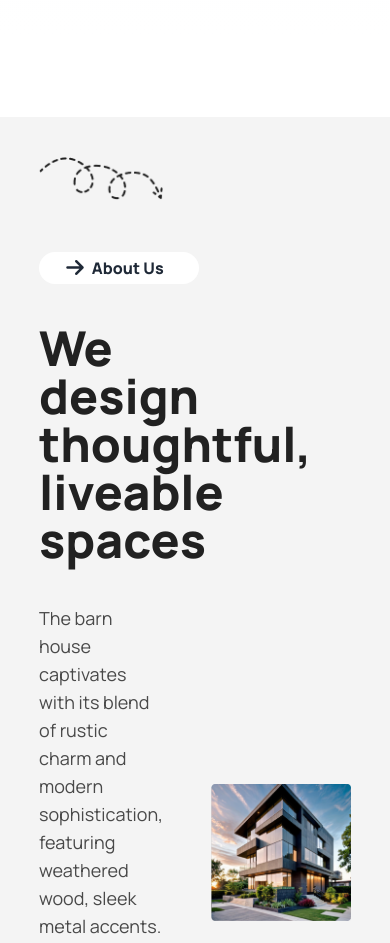
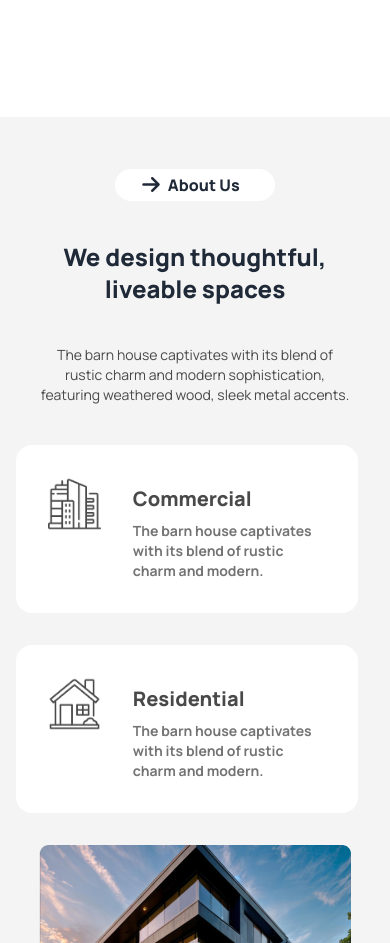
Before and after one commit to rabbi8535/Assignment-3, a plain HTML site: page index.html in a window 390 px wide. Shown: the part 671-1614 px from the top of the page. Drawn offline with nearby package versions, Linux system fonts and the light colour scheme.

Commit message:
responsive property section

```diff
--- a/index.html
+++ b/index.html
@@ -97,10 +97,10 @@
         </div>
     </header>
     <main class="">
-        <section class="w-full bg-section">
-            <div class=" container w-4/5 mx-auto my-20 py-10 grid grid-cols-2  gap-8  ">
-               <div class="sub-container grid grid-cols-1 mr-4 gap-10">
-                <div>
+        <section class="property w-full bg-section">
+            <div class=" container w-4/5 mx-auto my-20 py-10 grid grid-cols-1 place-content-center place-items-center lg:grid-cols-2  gap-8  ">
+               <div class="sub-container grid grid-cols-1 lg:mr-4 gap-10 place-content-center place-items-center lg:place-items-start  ">
+                <div class="hidden lg:grid">
                     <img src="assets/Vector.png" alt="">
                 </div>
                 <div class="w-40 h-4 flex justify-center items-center mt-3 bg-arrow_2 px-5  py-4 rounded-3xl bg-section_1  text-center  ">
@@ -110,24 +110,26 @@
                     <a class="px-1 mx-1 text-center text-base font-extrabold">About Us</a>
 
                 </div>
-                <h1 class="text-txt text-5xl font-extrabold">We design thoughtful, liveable spaces</h1>
-                <p class="text-lg text-txt_2">The barn house captivates with its blend of rustic charm and modern sophistication, featuring weathered wood, sleek metal accents.</p>
-                <div class="flex gap-8 bg-section_1 p-8 justify-center items-center rounded-2xl mr-4">
-                    <div>
+                <h1 class="text-center lg:text-left l text-2xl md:text-3xl lg:text-4xl font-extrabold">We design thoughtful, liveable spaces</h1>
+                <p class="text-center text-sm lg:text-left lg:text-lg text-txt_2">The barn house captivates with its blend of rustic charm and modern sophistication, featuring weathered wood, sleek metal accents.</p>
+                <div class="sub-2 grid lg:grid-cols-1 gap-8 md:grid-cols-2">
+                    <div class="flex gap-8 bg-section_1 p-8 lg:justify-center lg:items-center rounded-2xl mr-4">
+                        <div class="w-32 " >
                             <img src="assets/commercial.png" alt="">
                         </div>
                         <div>
                             <h1 class="text-txt_2 my-2 font-extrabold text-xl">Commercial</h1>
-                        <p class="text-base text-section_2 font-bold">The barn house captivates with its blend of rustic charm and modern. </p>
+                            <p class="text-sm text-section_2 font-bold">The barn house captivates with its blend of rustic charm and modern. </p>
                         </div>
                     </div>
-                <div class="flex gap-8 bg-section_1 p-8 justify-center items-center rounded-2xl mr-4">
-                    <div>
+                    <div class="flex gap-8 bg-section_1 p-8 lg:justify-center lg:items-center rounded-2xl mr-4">
+                        <div class="w-32">
                             <img src="assets/residential.png" alt="">
                         </div>
                         <div>
                             <h1 class="text-txt_2 my-2 font-extrabold text-xl">Residential</h1>
-                        <p class="text-base text-section_2 font-bold">The barn house captivates with its blend of rustic charm and modern. </p>
+                            <p class="text-sm text-section_2 font-bold">The barn house captivates with its blend of rustic charm and modern. </p>
+                        </div>
                     </div>
                 </div>
                </div>
```
Lines whose indentation alone changed are shown as unchanged.
